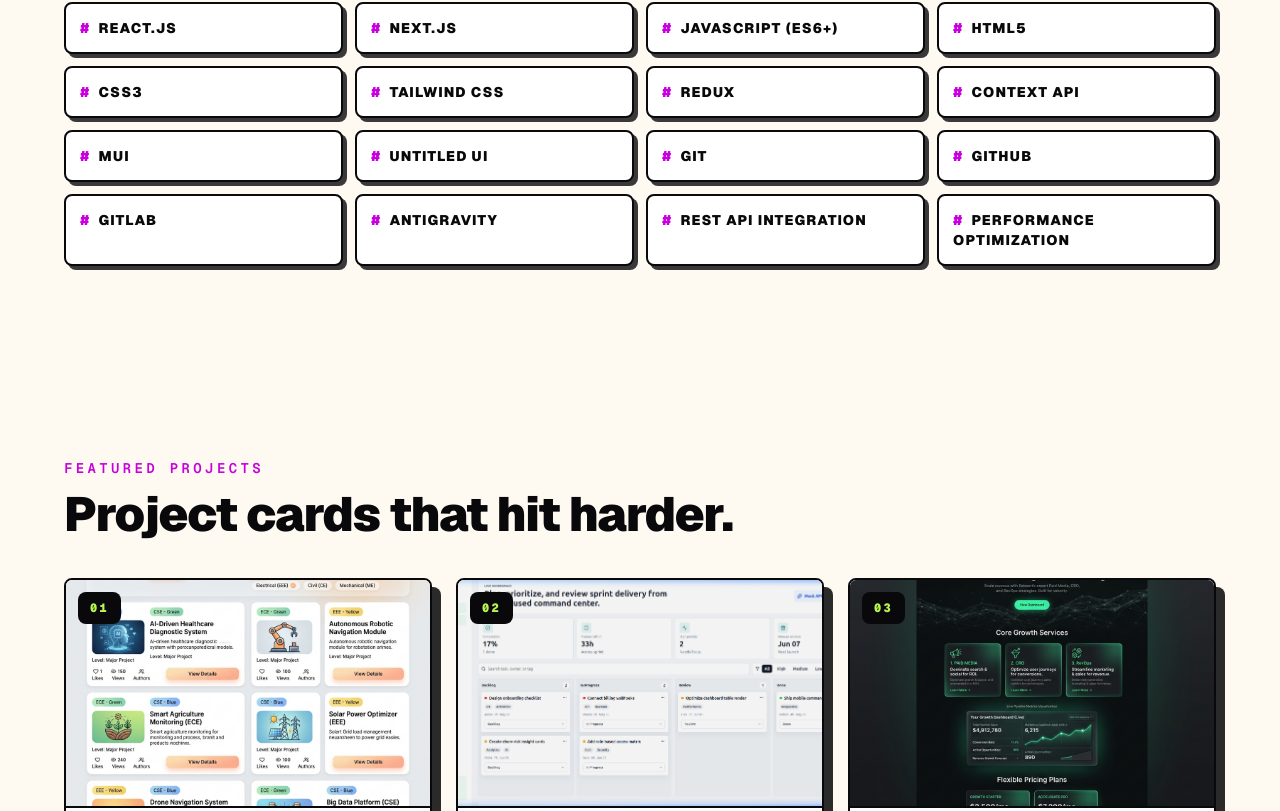
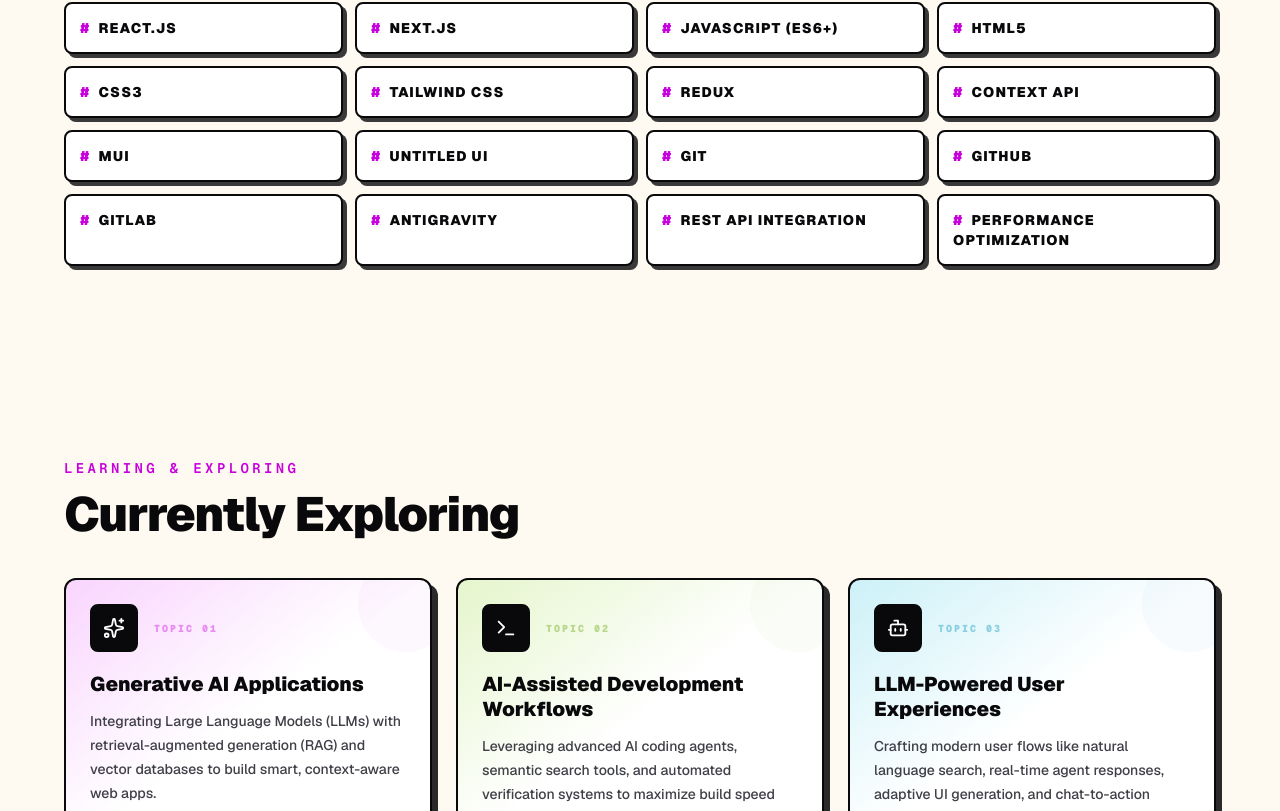
Before and after one commit to tareeqadnaan806/my-portfolio, a Next.js app: page / in a window 1280 px wide. Shown: the part 1989-2800 px from the top of the page. Built offline with nearby package versions, Linux system fonts and the light colour scheme.

Commit message:
feat: add Exploring section to display current learning interests and professional focus areas

```diff
--- a/src/app/page.tsx
+++ b/src/app/page.tsx
@@ -14,14 +14,17 @@
   Menu,
   X,
   Download,
+  Sparkles,
+  Terminal,
+  Bot,
 } from "lucide-react";
 import { motion, AnimatePresence } from "framer-motion";
 import { MotionCard } from "@/components/MotionCard";
 import { Section } from "@/components/Section";
 import { ThemeToggle } from "@/components/ThemeToggle";
-import { education, experience, profile, projects, skills } from "@/data/portfolio";
+import { education, experience, profile, projects, skills, exploring } from "@/data/portfolio";
 
-const navItems = ["about", "skills", "projects", "experience", "education", "contact"];
+const navItems = ["about", "skills", "exploring", "projects", "experience", "education", "contact"];
 const stats = [
   ["03", "Years building"],
   ["12+", "Interfaces shipped"],
@@ -272,6 +275,46 @@
         </div>
       </Section>
 
+      <Section id="exploring" eyebrow="Learning & Exploring" title="Currently Exploring">
+        <div className="grid gap-6 sm:grid-cols-2 lg:grid-cols-3">
+          {exploring.map((item, index) => {
+            const Icon = index === 0 ? Sparkles : index === 1 ? Terminal : Bot;
+            const colors = [
+              "from-fuchsia-500/20 via-transparent to-transparent text-fuchsia-600 dark:text-fuchsia-400 border-zinc-950 hover:border-fuchsia-500 dark:border-white dark:hover:border-fuchsia-400 shadow-[6px_6px_0_rgba(24,24,27,0.92)] hover:shadow-[6px_6px_0_rgba(217,70,239,0.85)] dark:shadow-[6px_6px_0_rgba(34,211,238,0.75)] dark:hover:shadow-[6px_6px_0_rgba(217,70,239,0.85)]",
+              "from-lime-500/20 via-transparent to-transparent text-lime-600 dark:text-lime-400 border-zinc-950 hover:border-lime-500 dark:border-white dark:hover:border-lime-400 shadow-[6px_6px_0_rgba(24,24,27,0.92)] hover:shadow-[6px_6px_0_rgba(132,204,22,0.85)] dark:shadow-[6px_6px_0_rgba(34,211,238,0.75)] dark:hover:shadow-[6px_6px_0_rgba(132,204,22,0.85)]",
+              "from-cyan-500/20 via-transparent to-transparent text-cyan-600 dark:text-cyan-400 border-zinc-950 hover:border-cyan-500 dark:border-white dark:hover:border-cyan-400 shadow-[6px_6px_0_rgba(24,24,27,0.92)] hover:shadow-[6px_6px_0_rgba(6,182,212,0.85)] dark:shadow-[6px_6px_0_rgba(34,211,238,0.75)] dark:hover:shadow-[6px_6px_0_rgba(6,182,212,0.85)]",
+            ];
+
+            return (
+              <MotionCard
+                key={item.title}
+                delay={index * 0.08}
+                className={`group relative overflow-hidden rounded-xl border-2 bg-gradient-to-br bg-white p-6 transition-all duration-300 dark:bg-white/[0.03] ${colors[index]}`}
+              >
+                <div className="absolute top-0 right-0 -mr-6 -mt-6 size-24 rounded-full bg-current opacity-[0.03] transition-all duration-500 group-hover:scale-150" />
+
+                <div className="flex items-center gap-4">
+                  <div className="grid size-12 place-items-center rounded-lg border-2 border-zinc-950 bg-zinc-950 text-white transition-transform duration-300 group-hover:scale-110 dark:border-white dark:bg-white dark:text-zinc-950">
+                    <Icon size={22} />
+                  </div>
+                  <span className="font-mono text-[10px] font-black uppercase tracking-[0.2em] opacity-40">
+                    Topic 0{index + 1}
+                  </span>
+                </div>
+
+                <h3 className="mt-5 text-xl font-black leading-tight text-zinc-950 dark:text-white">
+                  {item.title}
+                </h3>
+
+                <p className="mt-3 text-sm font-medium leading-6 text-zinc-700 dark:text-zinc-300">
+                  {item.description}
+                </p>
+              </MotionCard>
+            );
+          })}
+        </div>
+      </Section>
+
       <Section
         id="projects"
         eyebrow="Featured projects"
--- a/src/data/portfolio.ts
+++ b/src/data/portfolio.ts
@@ -79,3 +79,18 @@
     period: "Graduated 2019",
   },
 ];
+
+export const exploring = [
+  {
+    title: "Generative AI Applications",
+    description: "Integrating Large Language Models (LLMs) with retrieval-augmented generation (RAG) and vector databases to build smart, context-aware web apps.",
+  },
+  {
+    title: "AI-Assisted Development Workflows",
+    description: "Leveraging advanced AI coding agents, semantic search tools, and automated verification systems to maximize build speed and reliability.",
+  },
+  {
+    title: "LLM-Powered User Experiences",
+    description: "Crafting modern user flows like natural language search, real-time agent responses, adaptive UI generation, and chat-to-action interactions.",
+  },
+];
```
